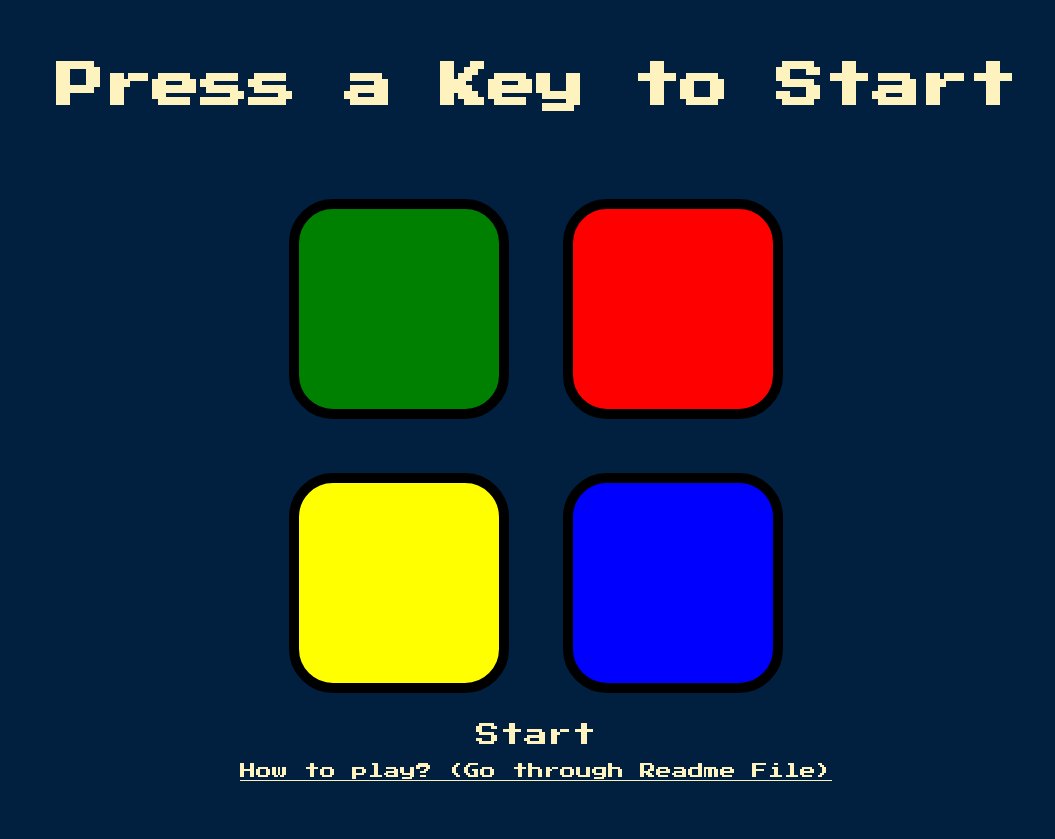
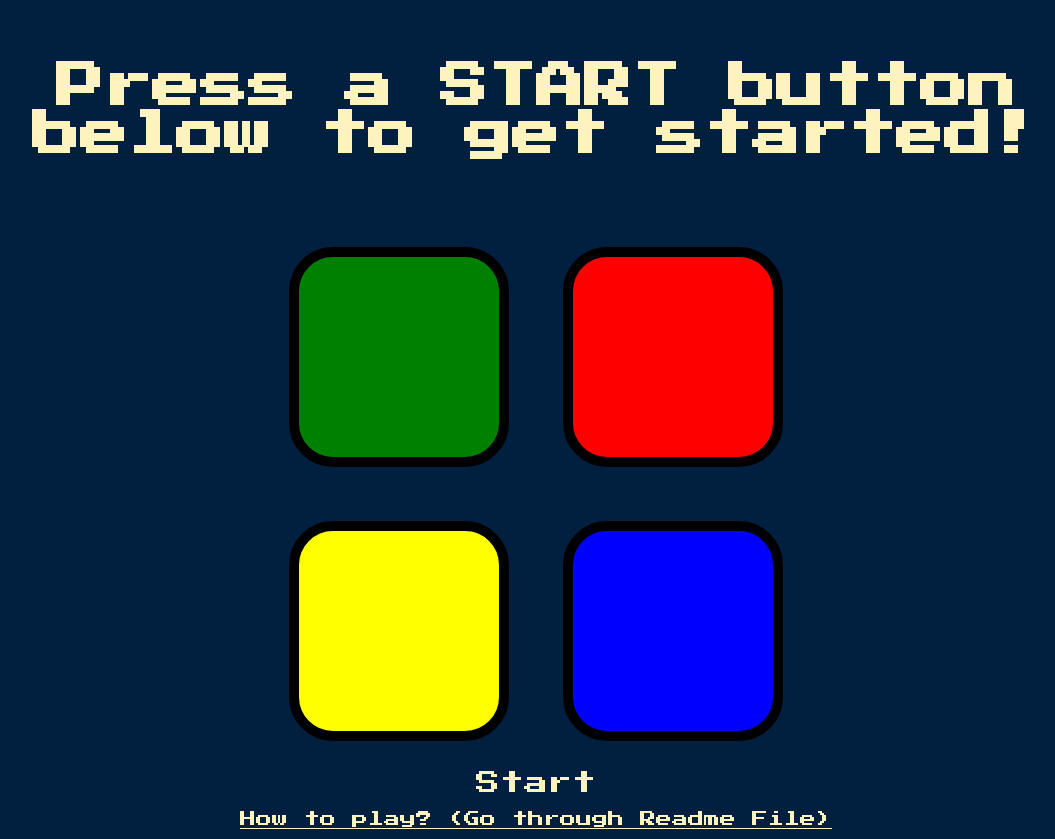
Before and after one commit to NavikaAgarwal/Simon-Game, a plain HTML site: page index.html in a window 1280 px wide. Shown: the whole page, without its empty margins (104-1159 px from the left). Before the commit the page ends 800 px from the top, so only its background shows below. Drawn offline with nearby package versions, Linux system fonts and the light colour scheme.

Commit message:
Update index.html

```diff
--- a/index.html
+++ b/index.html
@@ -9,7 +9,7 @@
 </head>
 
 <body>
-  <h1 id="level-title">Press a Key to Start</h1>
+  <h1 id="level-title">Press a START button below to get started!</h1>
   <div class="container">
     <div class="row">
 
```
